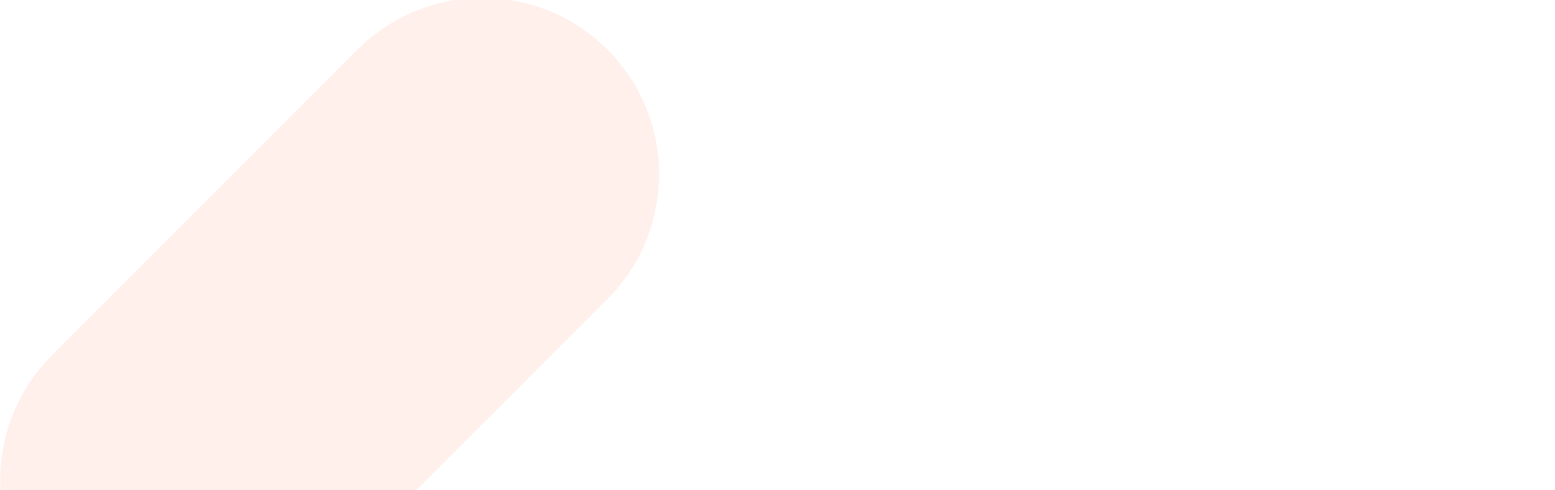
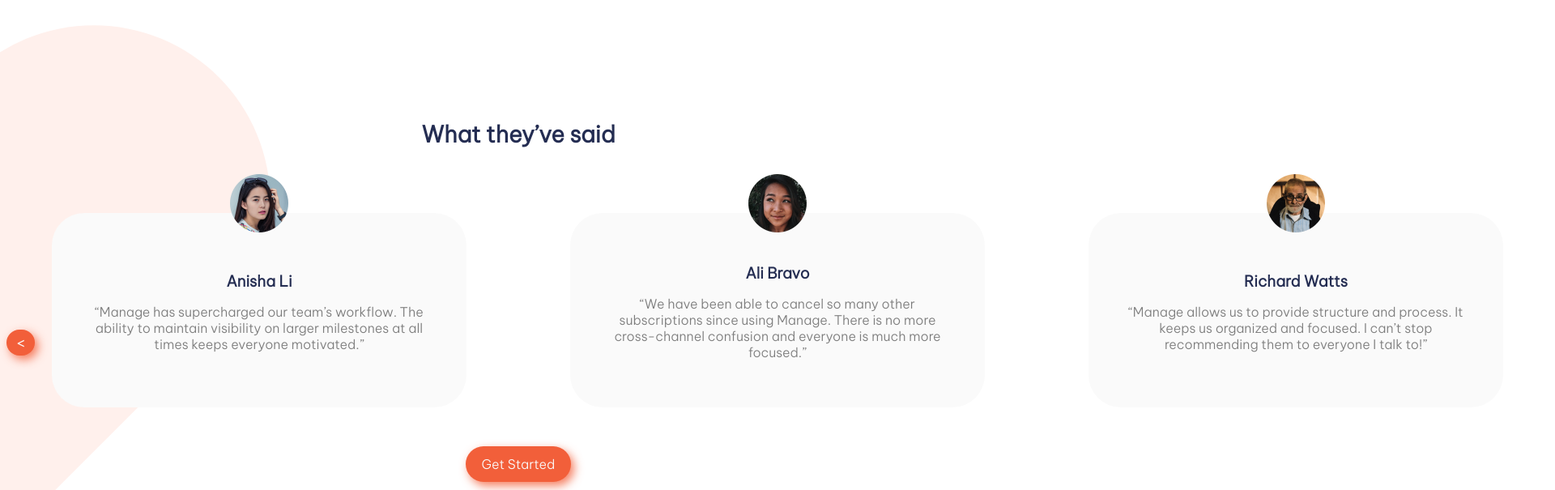
Before and after one commit to Nathan-Somto/manage-landing-page, a website: page index.html in a window 1280 px wide. Shown: the part 1046-1651 px from the top of the page at 81% size, 1920 px wide, since content can reach past the window. Drawn offline with Linux system fonts and the light colour scheme.

Commit message:
finished carousel container layout

```diff
--- a/index.html
+++ b/index.html
@@ -81,10 +81,12 @@
 </section>
 </section>
       <!-- testimonal--slider section -->
-      <section>
-        <img src="./images/bg-tablet-pattern.svg" alt="" srcset="">
+      <section class="testimonal--section--container">
+        <img class ="testimonal--section--z--img" src="./images/bg-tablet-pattern.svg" alt="" srcset="">
         <h2> What they’ve said</h2>
-        <article>
+        <section class="testimonal--section--carousel--container">
+        <span id="js--next--btn" class="btn-sm">&lt</span>
+          <article class='testimonal--section--card'>
           <figure>
             <img src="./images/avatar-anisha.png" alt="anisha li's avatar">
           </figure>
@@ -93,7 +95,7 @@
             visibility on larger milestones at all times keeps everyone motivated.”
           </p>
         </article>
-        <article>
+        <article class='testimonal--section--card'>
           <figure>
             <img src="./images/avatar-ali.png" alt="ali bravo's avatar" srcset="">
           </figure>
@@ -103,7 +105,7 @@
             more focused.”
           </p>
         </article>
-        <article>
+        <article class='testimonal--section--card'>
           <figure>
             <img src="./images/avatar-richard.png" alt="richard watt's avatar">
           </figure>
@@ -112,7 +114,7 @@
             and focused. I can’t stop recommending them to everyone I talk to!”
           </p>
         </article>
-        <article>
+        <article class="testimonal--section--card">
           <figure>
             <img src="./images/avatar-shanai.png" alt="Shanai Gough avatar">
           </figure>
@@ -121,8 +123,17 @@
             “Their software allows us to track, manage and collaborate on our projects
             from anywhere. It keeps the whole team in-sync without being intrusive.”
           </p>
-        </article>
-        <a href="#">Get Started</a>
+        </article class='testimonal--section--card'>
+        <span id="js--prev--btn" class="btn-sm">&gt</span>
+        <div class="paginate--container">
+          <a  class="active paginate--button "></a>
+          <a class="paginate--button"></a>
+          <a  class="paginate--button"></a>
+          <a  class="paginate--button"></a>
+        </div>
+        </section>
+
+        <a href="#" class="btn">Get Started</a>
       </section>
 
 
--- a/styles/_base.scss
+++ b/styles/_base.scss
@@ -16,6 +16,10 @@
 ul {
 @include reset_li();
 }
+h1{
+    font-size:1.2rem;
+    font-weight:$f-w-700;
+}
 a{
     text-decoration: none;
 }
--- a/styles/_btn.scss
+++ b/styles/_btn.scss
@@ -11,3 +11,10 @@
 .btn{
     @include btn;
 }
+.btn-sm{
+    @include btn($bright-red,$base-padding+0.5, $very-light-gray);
+flex-direction: column;
+justify-content: center;
+font-size:$base-font-size  + 0.3;
+height: $base-font-size + 1;
+}
--- a/styles/_hero--section.scss
+++ b/styles/_hero--section.scss
@@ -1,9 +1,14 @@
 $size: calc($base-font-size + 2rem);
-@mixin z--index($top, $right){
+@mixin z--index($top :0, $h-position, $h-offset){
     position: absolute;
     z-index:-20;
     top:$top;
-    right:$right;
+    @if $h-position {
+    right:$h-offset;
+}
+@else{
+    left: $h-offset;
+}
 }
 .hero--section{
     display:flex;
@@ -13,7 +18,7 @@
     padding:$base-padding*2;
 
     &--z--img{
-        @include z--index(-$base-font-size * 30,-60%);
+        @include z--index(-$base-font-size * 30,true,-60%);
 
      }
 
@@ -59,7 +64,7 @@
     height:450px;
         }
         &--z--img{
-            @include z--index(-$base-font-size * 20,-10%);
+            @include z--index(-$base-font-size * 20,true,-10%);
 
          }
         &--img{
--- /dev/null
+++ b/styles/_testimonal--section.scss
@@ -0,0 +1,133 @@
+$h--offset--value: -$base-font-size *  30;
+@mixin flex--container($direction){
+    display:flex;
+    flex-direction: $direction;
+
+}
+.active{
+    background-color: $bright-red !important;
+}
+.testimonal--section{
+    &--container{
+
+        margin-top: $base-font-size * 6;
+        @include lg{
+            margin-top: $base-font-size * 8;
+        }
+        width:percentage($number: 1);
+        position: relative;
+        @include flex--container(column);
+        justify-content: space-between;
+        align-items: center;
+        h2{
+            font-weight: $f-w-700;
+            font-size: $base-font-size  + 0.75;
+            margin-bottom: $base-margin* 20;
+        }
+
+    }
+
+    &--z--img{
+        display:none;
+        @include md{
+            &{
+                display:block;
+            }
+        }
+        @include z--index(-$base-font-size*5.9, false , $h--offset--value);
+    }
+    &--carousel--container{
+        @include flex--container(row);
+        width:100%;
+        position: relative;
+        .paginate--container{
+            display:flex;
+            position:absolute;
+            width:100%;
+            bottom:0;
+            left:0;
+            right:0;
+            margin:0 auto;
+
+            .paginate--button{
+                padding: $base-padding * 2;
+                border-radius:  percentage($number: .5);
+                border: 1px solid $bright-red;
+                margin-right:$base-margin * 3.5;
+                background-color: transparent;
+                transition: background-color ease-in .3s;
+                cursor:pointer;
+
+            }
+        }
+        .btn-sm{
+            display:none;
+        }
+
+        @include lg{
+            .paginate--container{
+                display:none;
+            }
+            .btn-sm{
+                display: flex;
+            }
+            .btn-sm:nth-child(1){
+                position: absolute;
+                left:$base-padding *2;
+                top:50%;
+                bottom:0;
+
+
+            }
+            .btn-sm:last-child{
+                position: absolute;
+                right:$base-padding *2;
+                top:50%;
+                bottom:0;
+            }
+        }
+    }
+
+
+    &--card{
+        @include flex--container(column);
+        justify-content: center;
+        align-items: center;
+        width: percentage($number: .8);
+        @include lg{
+            &{
+                width: 40%;
+                margin-left: 5%;
+                margin-right: 5%;
+            }
+        }
+
+        flex-shrink: 0;
+        margin-top:0;
+        margin-left: 10%;
+        margin-right:10%;
+        margin-bottom: $base-margin * 12;
+        background-color: $very-light-gray;
+        padding:$base-padding *2  $base-padding * 9.5;
+        height:$base-font-size * 15 ;
+        position:relative;
+        text-align: center;
+        border-radius: $base-rounded + 2;
+        h3{
+            margin-bottom: 0;
+        }
+        figure{
+            position: absolute;
+            top:-$base-font-size*3;
+            left:0;
+            right:0;
+            margin:0 auto;
+            height: $base-font-size * 4.5;
+            width:$base-font-size * 4.5;
+            img{
+                height:percentage($number: 1);
+                width:percentage($number: 1);
+            }
+        }
+    }
+}
--- a/styles/main.scss
+++ b/styles/main.scss
@@ -5,7 +5,4 @@
 @import '_hero--section';
 @import '_features--section';
 @import '_btn';
-h1{
-    font-size:1.2rem;
-    font-weight:$f-w-700;
-}
+@import '_testimonal--section';
```
Also changed, not shown: css/main.css, styles/_top--footer.scss (added).
